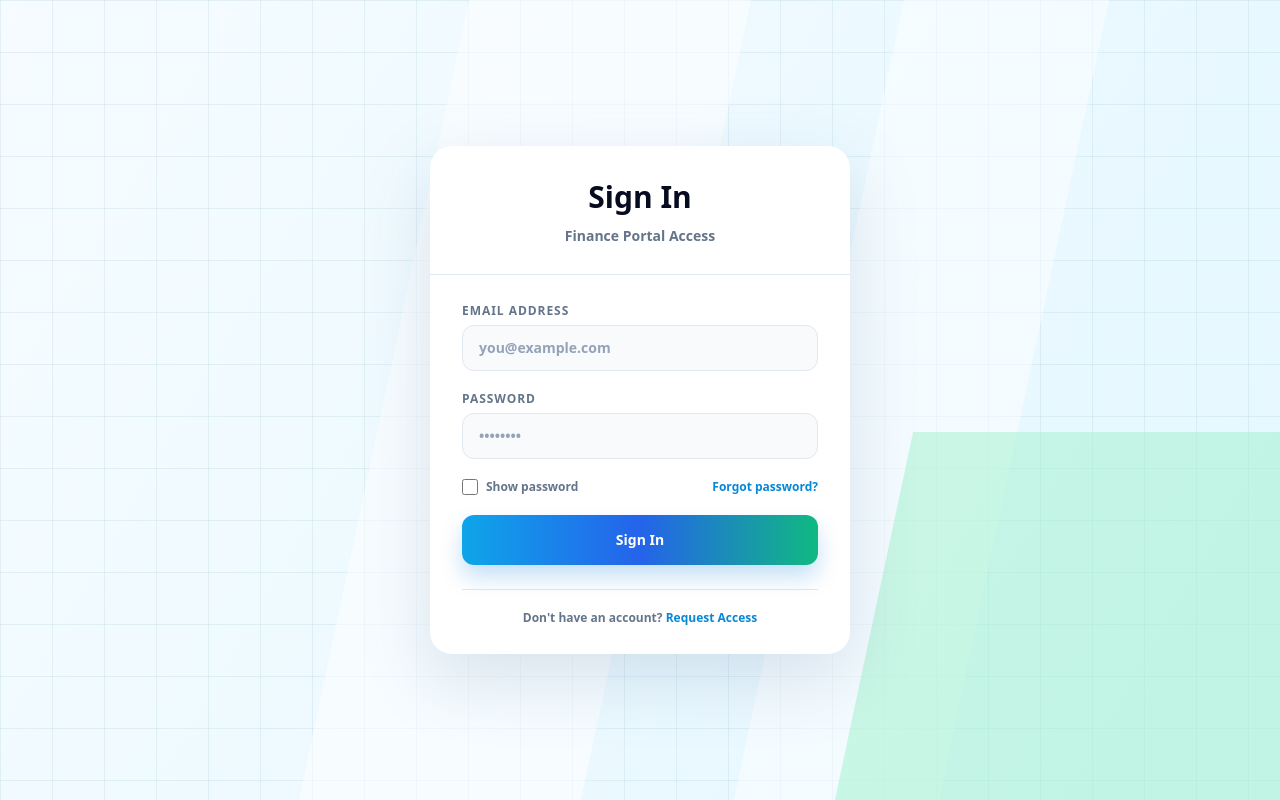
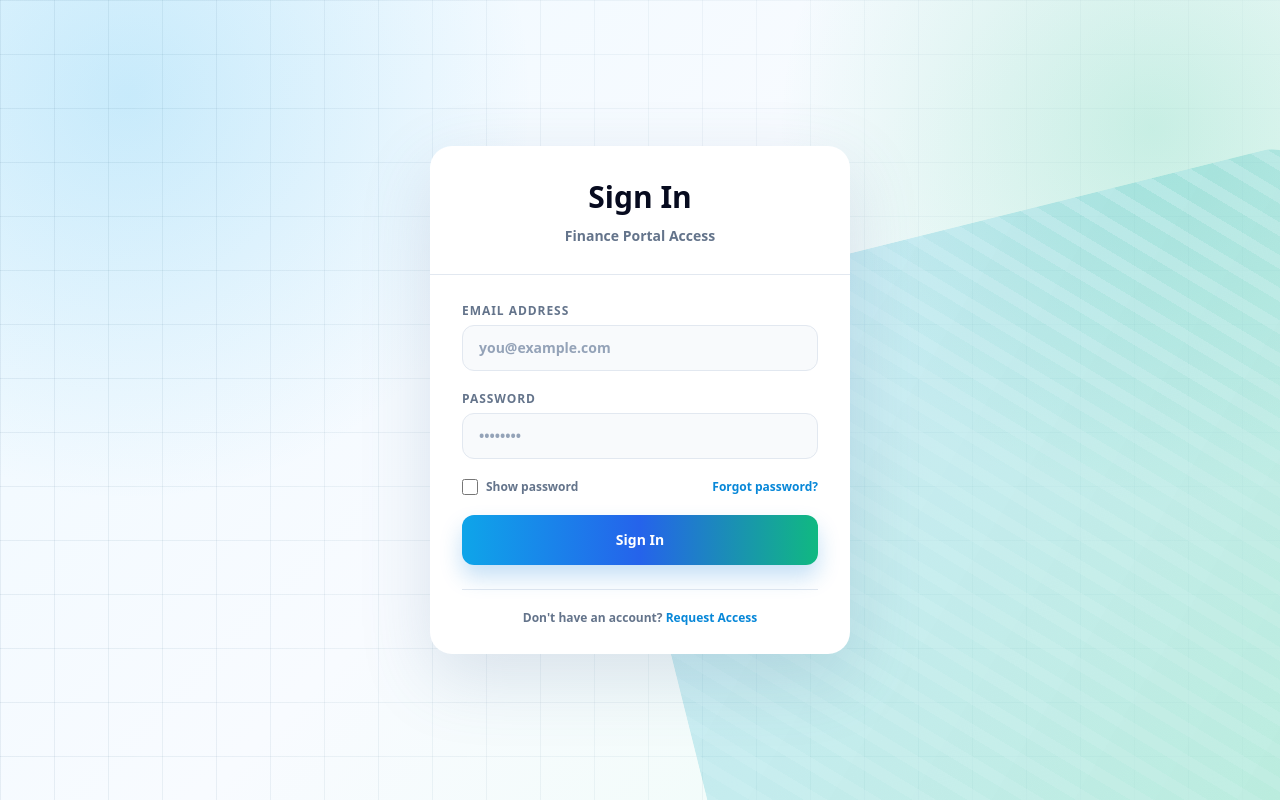
Before and after one commit to AnjaleeKulathunga/Finance-Automation, a React (Create React App) app in the folder finance_automation/frontend/: page /login in a window 1280 px wide. Built offline with nearby package versions, Linux system fonts and the light colour scheme.

Commit message:
style: update authentication UI with new design for login and registration pages

```diff
--- a/finance_automation/frontend/src/index.css
+++ b/finance_automation/frontend/src/index.css
@@ -2,10 +2,41 @@
 @tailwind components;
 @tailwind utilities;
 
-.auth-grid {
+.auth-shell {
+  background:
+    radial-gradient(circle at 10% 12%, rgba(14, 165, 233, 0.18), transparent 30%),
+    radial-gradient(circle at 90% 16%, rgba(16, 185, 129, 0.2), transparent 28%),
+    linear-gradient(135deg, #eef9ff 0%, #f8fbff 48%, #edfdf5 100%);
+}
+
+.auth-shell::before {
+  content: "";
+  position: absolute;
+  inset: 0;
   background-image:
-    linear-gradient(rgba(124, 166, 190, 0.14) 1px, transparent 1px),
-    linear-gradient(90deg, rgba(124, 166, 190, 0.14) 1px, transparent 1px),
-    linear-gradient(120deg, rgba(255, 255, 255, 0.55), rgba(221, 246, 255, 0.45));
-  background-size: 52px 52px, 52px 52px, cover;
+    linear-gradient(rgba(42, 91, 124, 0.09) 1px, transparent 1px),
+    linear-gradient(90deg, rgba(42, 91, 124, 0.09) 1px, transparent 1px);
+  background-size: 54px 54px;
+  mask-image: linear-gradient(90deg, rgba(0, 0, 0, 0.92), rgba(0, 0, 0, 0.24));
+  pointer-events: none;
 }
+
+.auth-shell::after {
+  content: "";
+  position: absolute;
+  inset: auto -8rem -10rem auto;
+  width: min(58vw, 760px);
+  height: min(58vw, 760px);
+  background:
+    linear-gradient(135deg, rgba(14, 165, 233, 0.18), rgba(16, 185, 129, 0.24)),
+    repeating-linear-gradient(45deg, rgba(255, 255, 255, 0.42) 0 12px, transparent 12px 28px);
+  border-radius: 48px;
+  transform: rotate(-14deg);
+  pointer-events: none;
+}
+
+@media (max-width: 1023px) {
+  .auth-shell::before {
+    mask-image: none;
+  }
+}
--- a/finance_automation/frontend/src/pages/Login.jsx
+++ b/finance_automation/frontend/src/pages/Login.jsx
@@ -30,11 +30,7 @@ export default function Login() {
   };
 
   return (
-    <div className="min-h-screen relative overflow-hidden px-4 py-8 font-sans text-slate-900 bg-[#eaf8ff] auth-grid">
-      <div className="absolute inset-y-0 left-[30%] w-[22%] bg-white/55 -skew-x-12 pointer-events-none" />
-      <div className="absolute inset-y-0 right-[20%] w-[16%] bg-white/50 -skew-x-12 pointer-events-none" />
-      <div className="absolute bottom-0 right-0 h-[46%] w-[38%] bg-emerald-200/55 -skew-x-12 translate-x-20 pointer-events-none" />
-
+    <div className="auth-shell min-h-screen relative overflow-hidden px-4 py-8 font-sans text-slate-900">
       <div className="relative z-10 min-h-[calc(100vh-4rem)] flex items-center justify-center">
         <div className="w-full max-w-[420px] bg-white rounded-[22px] shadow-[0_24px_70px_rgba(77,112,148,0.18)] overflow-hidden">
           <div className="px-6 sm:px-8 pt-8 pb-7 text-center border-b border-slate-200">
--- a/finance_automation/frontend/src/pages/Register.jsx
+++ b/finance_automation/frontend/src/pages/Register.jsx
@@ -36,11 +36,7 @@ export default function Register() {
 
   if (success) {
     return (
-      <div className="min-h-screen relative overflow-hidden px-4 py-8 font-sans text-slate-900 bg-[#eaf8ff] auth-grid">
-        <div className="absolute inset-y-0 left-[30%] w-[22%] bg-white/55 -skew-x-12 pointer-events-none" />
-        <div className="absolute inset-y-0 right-[20%] w-[16%] bg-white/50 -skew-x-12 pointer-events-none" />
-        <div className="absolute bottom-0 right-0 h-[46%] w-[38%] bg-emerald-200/55 -skew-x-12 translate-x-20 pointer-events-none" />
-
+      <div className="auth-shell min-h-screen relative overflow-hidden px-4 py-8 font-sans text-slate-900">
         <div className="relative z-10 min-h-[calc(100vh-4rem)] flex items-center justify-center">
           <div className="w-full max-w-[420px] bg-white rounded-[22px] shadow-[0_24px_70px_rgba(77,112,148,0.18)] overflow-hidden text-center">
             <div className="px-6 sm:px-8 pt-8 pb-7 border-b border-slate-200">
@@ -75,11 +71,7 @@ export default function Register() {
   }
 
   return (
-    <div className="min-h-screen relative overflow-hidden px-4 py-8 font-sans text-slate-900 bg-[#eaf8ff] auth-grid">
-      <div className="absolute inset-y-0 left-[30%] w-[22%] bg-white/55 -skew-x-12 pointer-events-none" />
-      <div className="absolute inset-y-0 right-[20%] w-[16%] bg-white/50 -skew-x-12 pointer-events-none" />
-      <div className="absolute bottom-0 right-0 h-[46%] w-[38%] bg-emerald-200/55 -skew-x-12 translate-x-20 pointer-events-none" />
-
+    <div className="auth-shell min-h-screen relative overflow-hidden px-4 py-8 font-sans text-slate-900">
       <div className="relative z-10 min-h-[calc(100vh-4rem)] flex items-center justify-center">
         <div className="w-full max-w-[420px] bg-white rounded-[22px] shadow-[0_24px_70px_rgba(77,112,148,0.18)] overflow-hidden">
           <div className="px-6 sm:px-8 pt-8 pb-7 text-center border-b border-slate-200">
```
Also changed, not shown: 1 other file (tests, documents, lock files or other folders).
